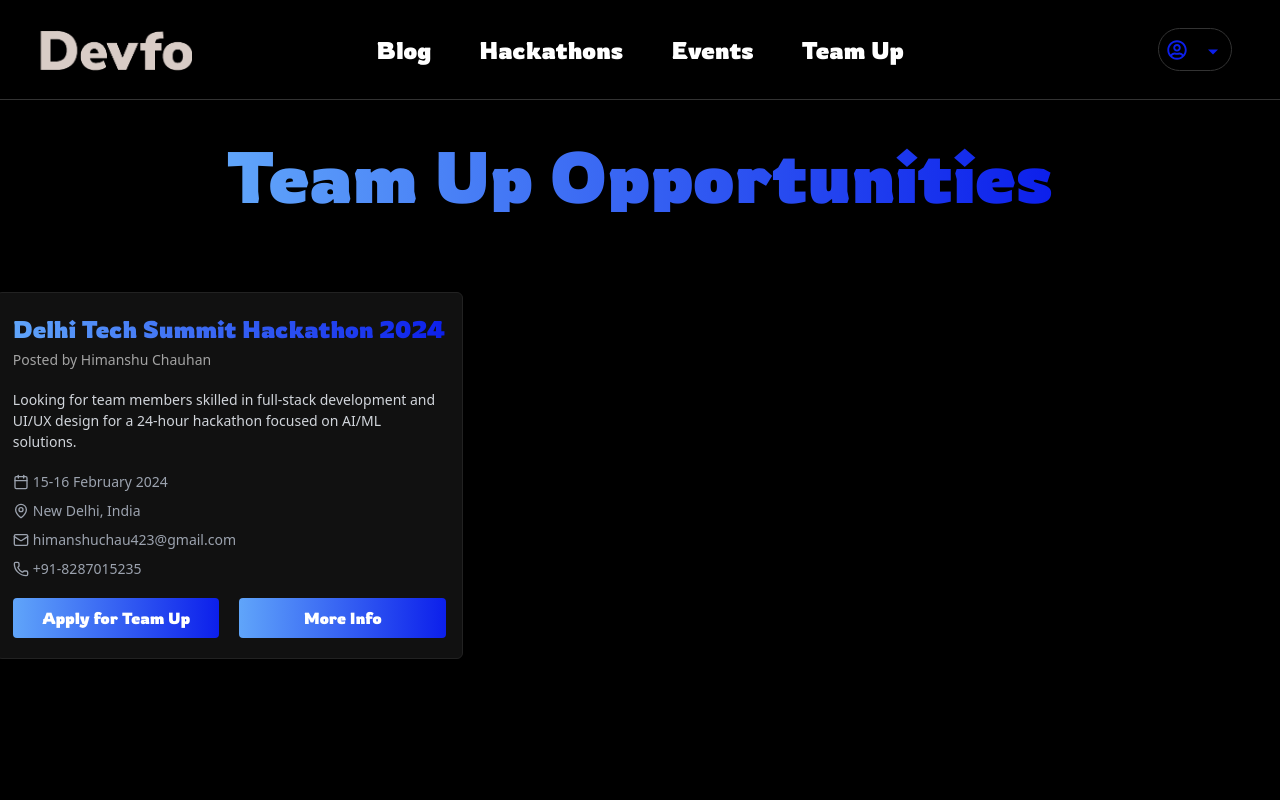
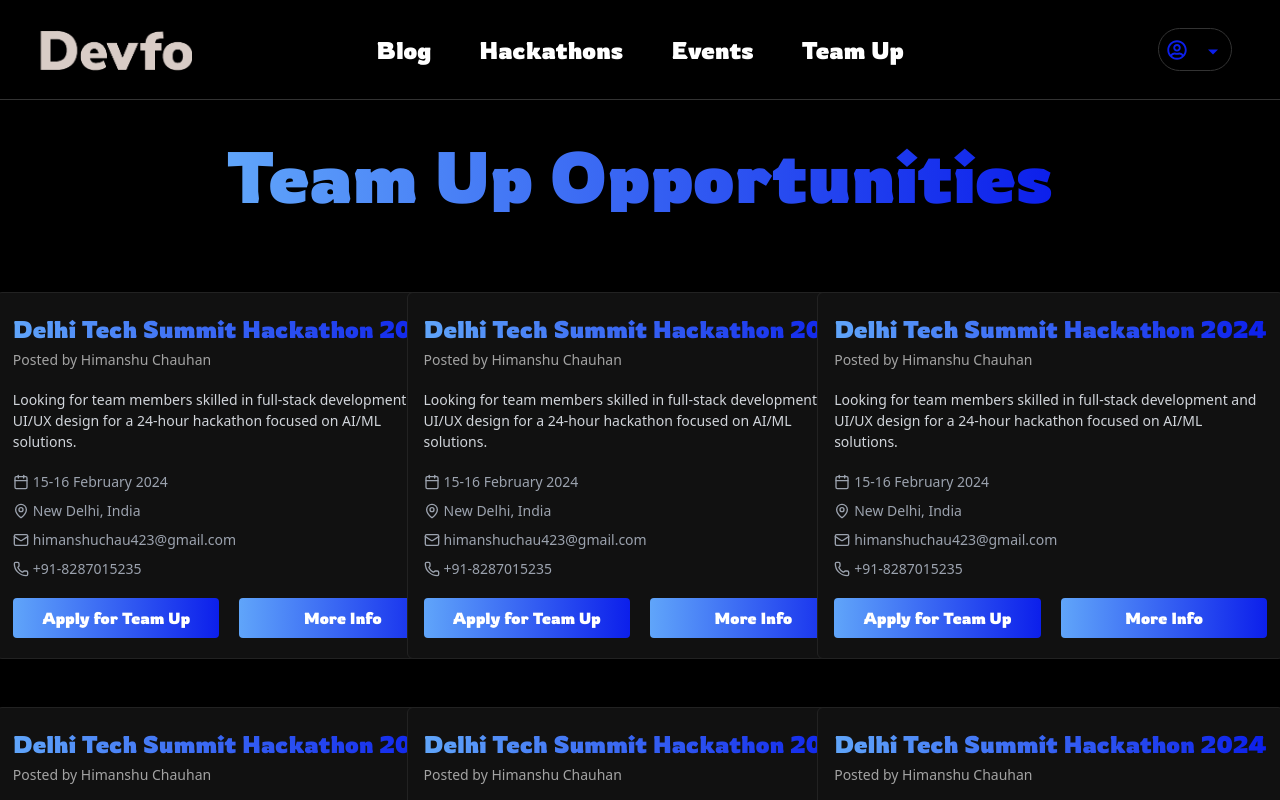
Before and after one commit to himansh423/saas-event-platform, a Next.js app: page /team-up in a window 1280 px wide. Shown: the top 800 px of the page. Built offline with nearby package versions, Linux system fonts and the light colour scheme; no server answers.

Commit message:
created separate team up card component

```diff
--- /dev/null
+++ b/src/components/TeamUpCard.tsx
@@ -0,0 +1,70 @@
+import { Calendar, Mail, MapPin, Phone } from "lucide-react";
+import { Rowdies } from "next/font/google";
+
+const rowdies1 = Rowdies({
+  weight: "700",
+  display: "swap",
+  subsets: ["latin"],
+});
+const TeamUpCard = () => {
+  return (
+    <>
+      <div className="w-[467px] h-[367px] bg-[#111111] rounded-md border-[1px] border-[#222] flex flex-col items-start mb-12 justify-between px-4 py-5">
+        <div className="flex flex-col gap-1">
+          <p
+            className={`${rowdies1.className} text-2xl bg-gradient-to-r from-blue-400 to-[#0c1feb] bg-clip-text text-transparent`}
+          >
+            Delhi Tech Summit Hackathon 2024
+          </p>
+          <p className="text-[14px] text-[#A3A3A3]">
+            Posted by Himanshu Chauhan
+          </p>
+        </div>
+        <div className="text-[#D1D5DB] text-[14px]">
+          <p>
+            Looking for team members skilled in full-stack development and UI/UX
+            design for a 24-hour hackathon focused on AI/ML solutions.
+          </p>
+        </div>
+        <div className="flex  flex-col gap-2">
+          <div className="flex gap-1 items-center text-[14px] text-[#9CA3AF]">
+            <div>
+              <Calendar className="h-4 w-4" />
+            </div>
+            <p>15-16 February 2024</p>
+          </div>
+          <div className="flex gap-1 items-center text-[14px] text-[#9CA3AF]">
+            <div>
+              <MapPin className="h-4 w-4" />
+            </div>
+            <p>New Delhi, India</p>
+          </div>
+          <div className="flex gap-1 items-center text-[14px] text-[#9CA3AF]">
+            <div>
+              <Mail className="h-4 w-4" />
+            </div>
+            <p>himanshuchau423@gmail.com</p>
+          </div>
+          <div className="flex gap-1 items-center text-[14px] text-[#9CA3AF]">
+            <div>
+              <Phone className="h-4 w-4" />
+            </div>
+            <p>+91-8287015235</p>
+          </div>
+        </div>
+        <div className="flex items-center justify-between w-full gap-5">
+          <div className="w-1/2 h-[40px] bg-gradient-to-r from-blue-400 to-[#0c1feb] rounded-sm flex justify-center items-center">
+            <p className={`${rowdies1.className} text-white`}>
+              Apply for Team Up
+            </p>
+          </div>
+          <div className="w-1/2 h-[40px] bg-gradient-to-r from-blue-400 to-[#0c1feb] rounded-sm flex justify-center items-center">
+            <p className={`${rowdies1.className} text-white`}>More Info</p>
+          </div>
+        </div>
+      </div>
+    </>
+  );
+};
+
+export default TeamUpCard;
--- a/src/components/TeamUpPage.tsx
+++ b/src/components/TeamUpPage.tsx
@@ -1,5 +1,6 @@
 import { Calendar, Mail, MapPin, Phone } from "lucide-react";
 import { Rowdies } from "next/font/google";
+import TeamUpCard from "./TeamUpCard";
 
 const rowdies1 = Rowdies({
   weight: "700",
@@ -17,63 +18,9 @@ const TeamUpPage = () => {
         </h1>
       </div>
       <div className="w-full px-6 grid grid-cols-3 place-items-center py-20">
-        <div className="w-[467px] h-[367px] bg-[#111111] rounded-md border-[1px] border-[#222] flex flex-col items-start justify-between px-4 py-5">
-          <div className="flex flex-col gap-1">
-            <p
-              className={`${rowdies1.className} text-2xl bg-gradient-to-r from-blue-400 to-[#0c1feb] bg-clip-text text-transparent`}
-            >
-              Delhi Tech Summit Hackathon 2024
-            </p>
-            <p className="text-[14px] text-[#A3A3A3]">
-              Posted by Himanshu Chauhan
-            </p>
-          </div>
-          <div className="text-[#D1D5DB] text-[14px]">
-            <p>
-              Looking for team members skilled in full-stack development and
-              UI/UX design for a 24-hour hackathon focused on AI/ML solutions.
-            </p>
-          </div>
-          <div className="flex  flex-col gap-2">
-            <div className="flex gap-1 items-center text-[14px] text-[#9CA3AF]">
-              <div>
-                <Calendar className="h-4 w-4" />
-              </div>
-              <p>15-16 February 2024</p>
-            </div>
-            <div className="flex gap-1 items-center text-[14px] text-[#9CA3AF]">
-              <div>
-                <MapPin className="h-4 w-4" />
-              </div>
-              <p>New Delhi, India</p>
-            </div>
-            <div className="flex gap-1 items-center text-[14px] text-[#9CA3AF]">
-              <div>
-                <Mail className="h-4 w-4" />
-              </div>
-              <p>himanshuchau423@gmail.com</p>
-            </div>
-            <div className="flex gap-1 items-center text-[14px] text-[#9CA3AF]">
-              <div>
-                <Phone className="h-4 w-4" />
-              </div>
-              <p>+91-8287015235</p>
-            </div>
-          </div>
-          <div className="flex items-center justify-between w-full gap-5">
-          <div className="w-1/2 h-[40px] bg-gradient-to-r from-blue-400 to-[#0c1feb] rounded-sm flex justify-center items-center">
-            <p className={`${rowdies1.className} text-white`}>
-              Apply for Team Up
-            </p>
-          </div>
-          <div className="w-1/2 h-[40px] bg-gradient-to-r from-blue-400 to-[#0c1feb] rounded-sm flex justify-center items-center">
-            <p className={`${rowdies1.className} text-white`}>
-             More Info
-            </p>
-          </div>
-          </div>
-
-        </div>
+        {[1, 2, 3, 4, 5, 6].map((item) => (
+          <TeamUpCard />
+        ))}
       </div>
     </div>
   );
```
